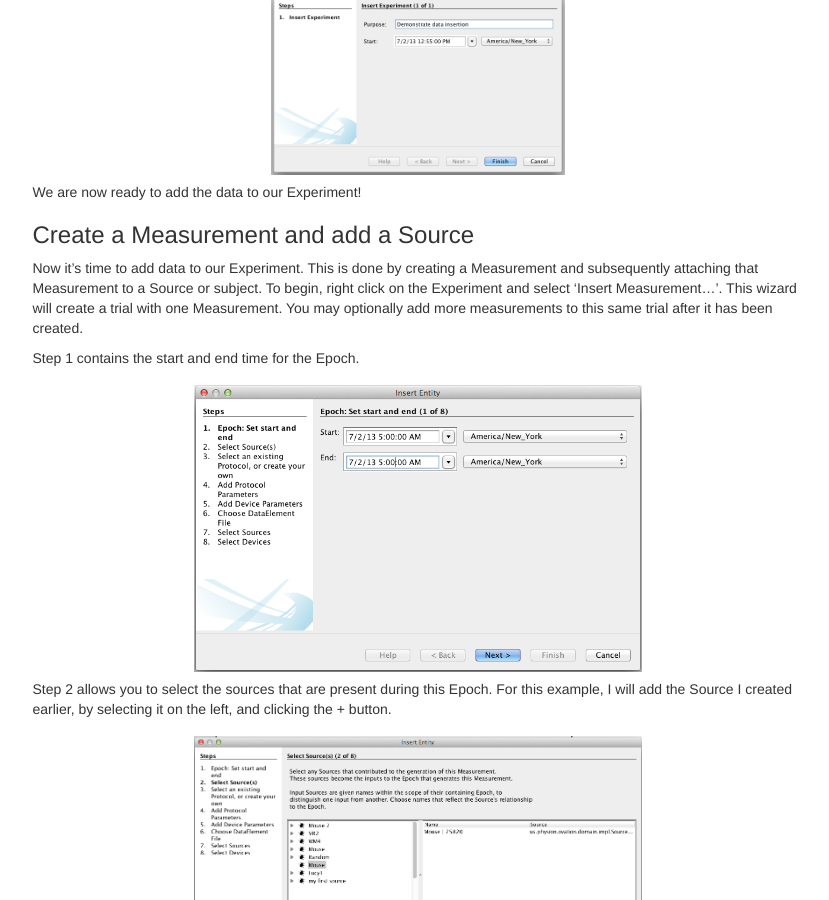
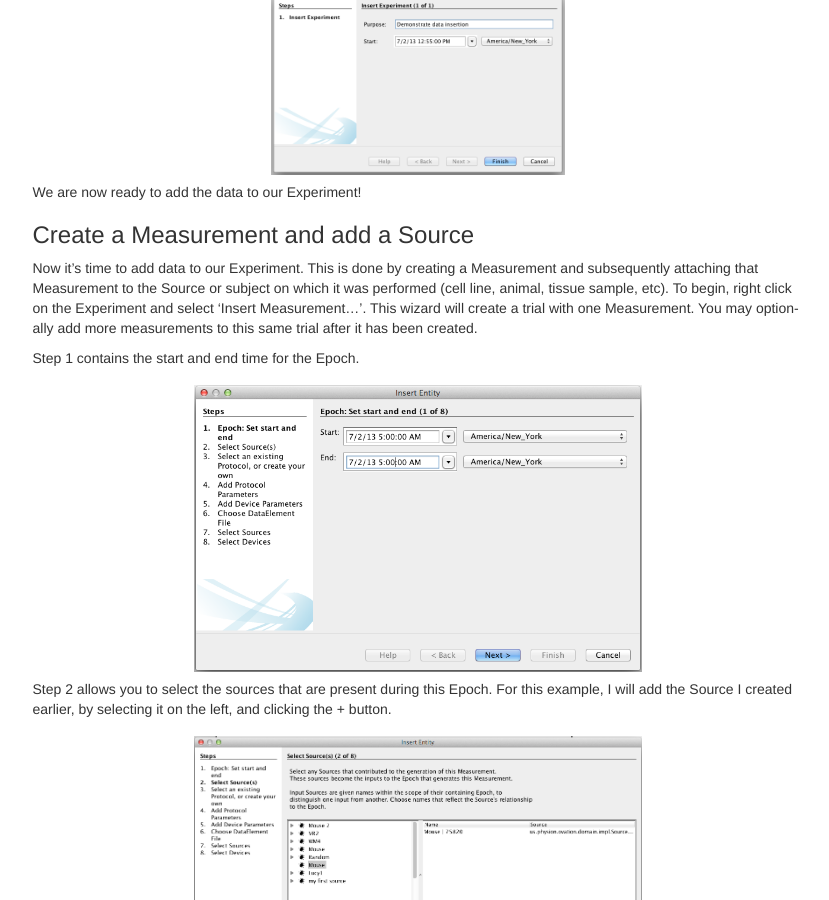
Before and after one commit to physion/ovation-docs, a Sphinx documentation site: the page built from source/quick_start.rst, in a window 1280 px wide and 900 px high, scrolled down 2032 px. Shown: the whole window, without its empty margins (330-1159 px from the left). Built offline with Sphinx 7.4.7, drawn with Linux system fonts in a browser that asks for light colours.

Commit message:
Update quick_start.rst

```diff
--- a/source/quick_start.rst
+++ b/source/quick_start.rst
@@ -72,7 +72,7 @@
 Create a Measurement and add a Source
 ===========
 
-Now it's time to add data to our Experiment.  This is done by creating a Measurement and subsequently attaching that Measurement to a Source or subject.  To begin, right click on the Experiment and select 'Insert Measurement...'. This wizard will create a trial with one Measurement. You may optionally add more measurements to this same trial after it has been created.
+Now it's time to add data to our Experiment.  This is done by creating a Measurement and subsequently attaching that Measurement to the Source or subject on which it was performed (cell line, animal, tissue sample, etc).  To begin, right click on the Experiment and select 'Insert Measurement...'. This wizard will create a trial with one Measurement. You may optionally add more measurements to this same trial after it has been created.
 
 Step 1 contains the start and end time for the Epoch.
 
```
